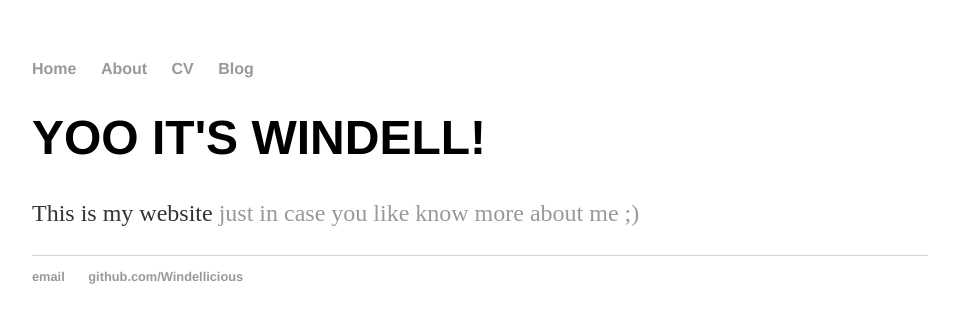
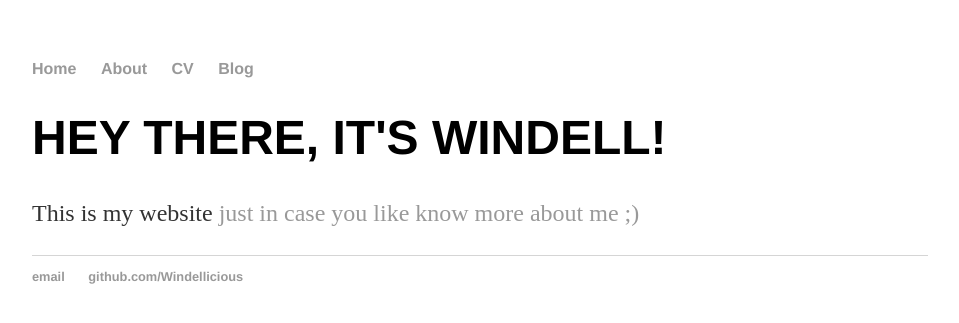
Before and after one commit to Windellicious/Windellicious.github.io, a Jekyll site: the page built from index.html, in a window 1280 px wide. Shown: the top 323 px of the page, without its empty margins (160-1119 px from the left). Built offline with Jekyll 4.4.1, drawn with Linux system fonts in a browser that asks for light colours.

Commit message:
Update index.html

```diff
--- a/index.html
+++ b/index.html
@@ -3,6 +3,6 @@ layout: default
 title: Windellicious, Straight Outta Ewa Beach
 ---
 <div class="blurb">
-	<h1>YOO IT'S WINDELL!</h1>
+	<h1>HEY THERE, IT'S WINDELL!</h1>
 	<p>This is my website <a href="/about">just in case you like know more about me ;)</a></p>
 </div><!-- /.blurb -->
```
